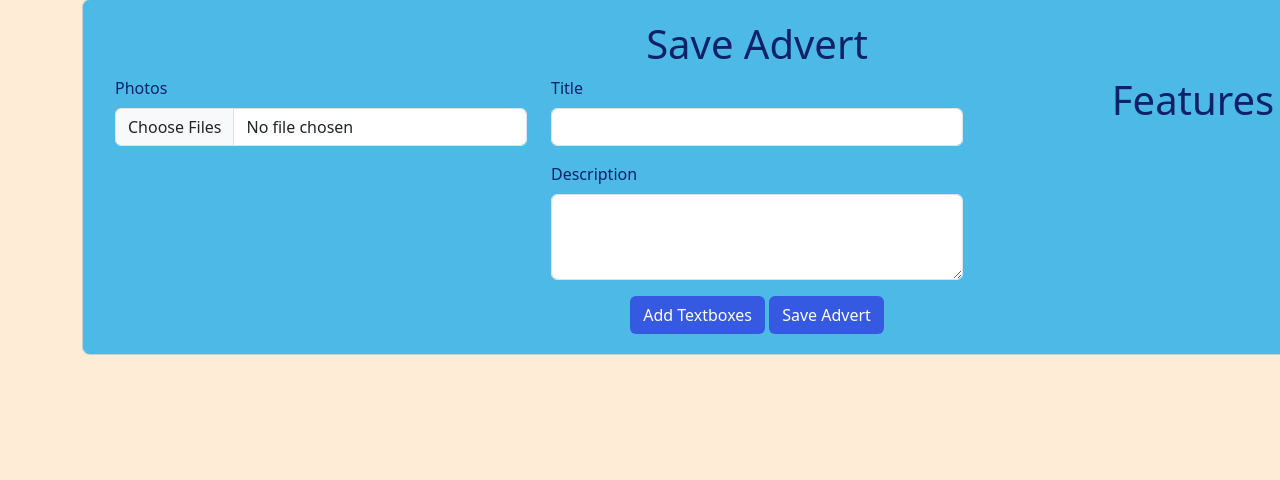
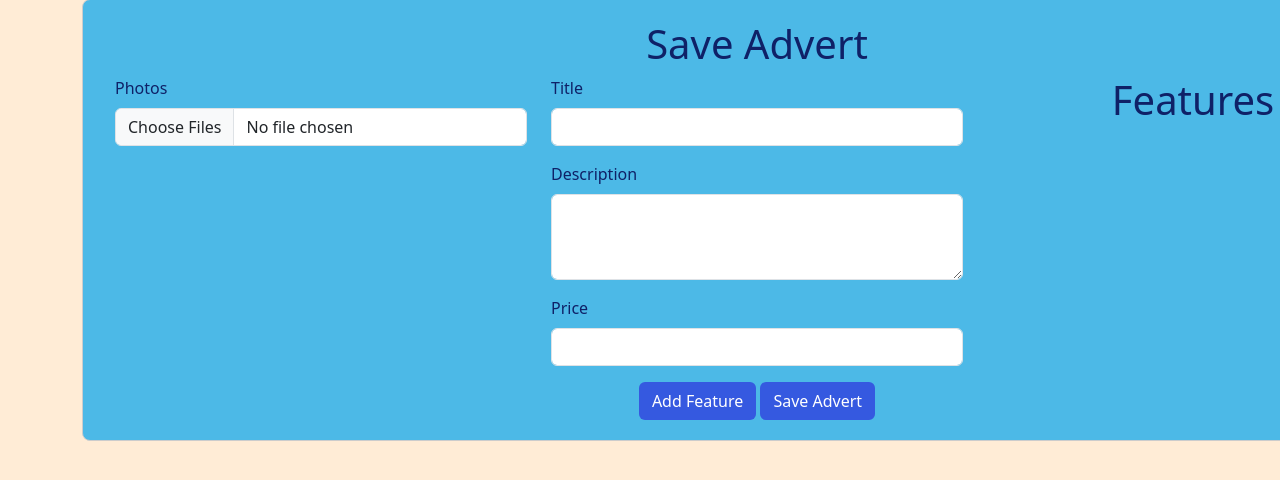
Before and after one commit to CodeFusion-General/AdvertSitePhp, a PHP site: page /phpProject/save-advert.php in a window 1280 px wide; the page is wider, and only the part inside the window is pictured. Shown: the part 107-587 px from the top of that part. Run offline with PHP 8.4, Linux system fonts and the light colour scheme; some libraries are stand-ins or nearby versions.

Commit message:
added price textbox to page

```diff
--- a/save-advert.php
+++ b/save-advert.php
@@ -20,6 +20,7 @@ if (isset($_SESSION['loggedin']) && $_SESSION['loggedin'] === false) {
 $pageTitle = "Save Advert";
 include 'head.php';
 ?>
+
 <body>
     <?php include_once("navbar.php"); ?>
     <div class="container">
@@ -42,7 +43,10 @@ include 'head.php';
                         <label for="description" class="form-label">Description</label>
                         <textarea name="description" class="form-control" id="description" rows="3"></textarea>
                     </div>
-
+                    <div class="mb-3">
+                        <label for="price" class="form-label">Price</label>
+                        <input type="text" name="price" class="form-control" id="price" oninput="validatePrice(this)">
+                    </div>
                 </div>
             </div>
             <div class="col-4">
@@ -51,7 +55,7 @@ include 'head.php';
                 </div>
             </div>
             <div style="text-align: center;" class="col-12">
-                <button type="button" class="btn" onclick="addTextBoxes()">Add Textboxes</button>
+                <button type="button" class="btn" onclick="addTextBoxes()">Add Feature</button>
                 <button type="submit" class="btn">Save Advert</button>
             </div>
         </form>
@@ -72,6 +76,17 @@ include 'head.php';
             featuresdiv.append(TextBox);
         }
 
+        function validatePrice(input) {
+            // Alınan değeri kontrol etmek için bir düzenli ifade kullanın
+            var regex = /^[0-9]+$/;
+
+            if (input.value.trim() !== "" && !regex.test(input.value)) {
+                // Eğer giriş matematiksel karakterler içermiyorsa
+                alert("Please enter a valid numeric value for the price.");
+                // İsterseniz aşağıdaki satırı kullanarak hatalı girişi temizleyebilirsiniz
+                input.value = input.value.replace(/[^\d]/g, '');
+            }
+        }
         // Diğer fonksiyonlar buraya eklenir...
 
         $(document).ready(function() {
```
Also changed, not shown: backend/advert.php (+8 -7 lines).
